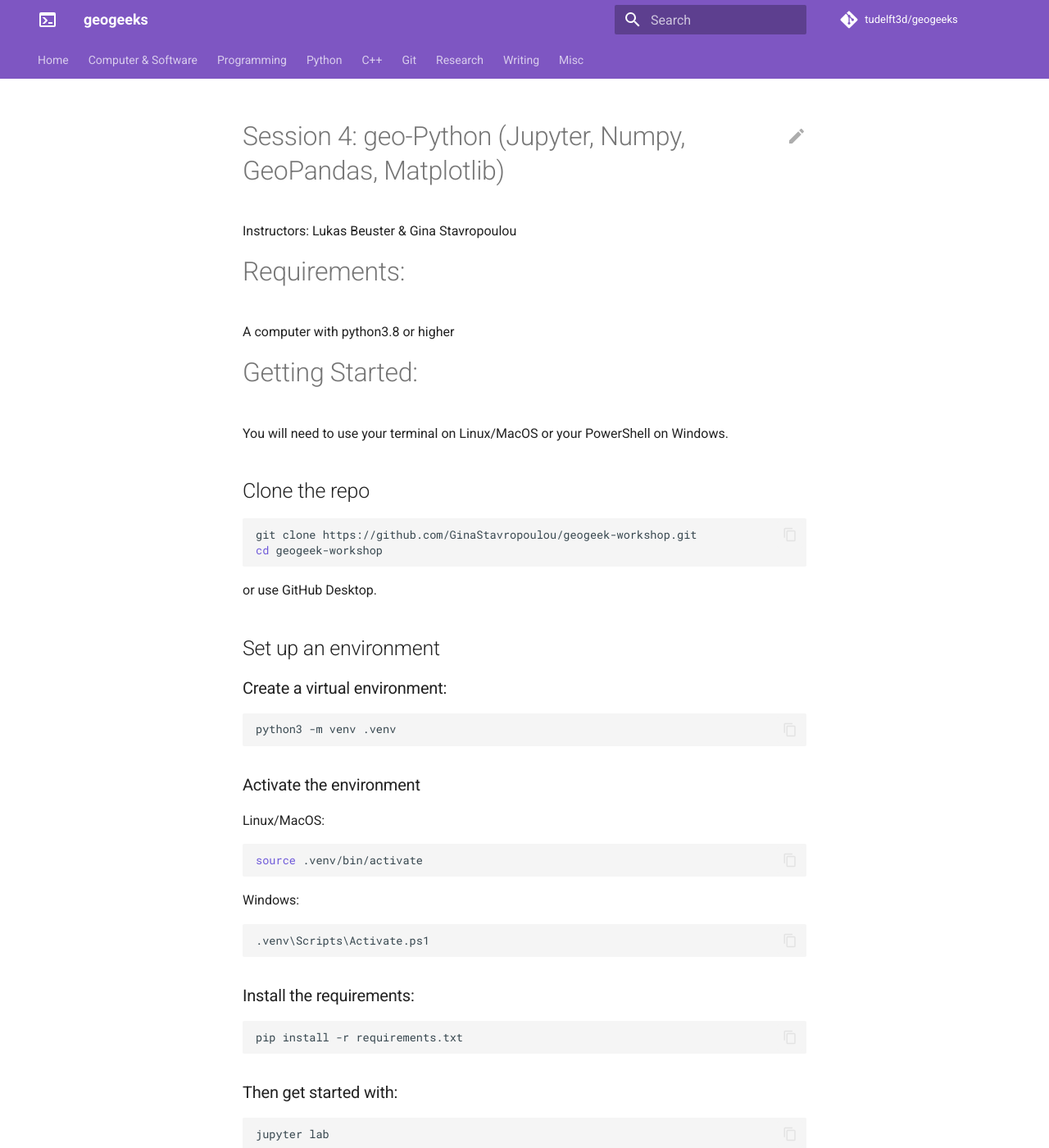
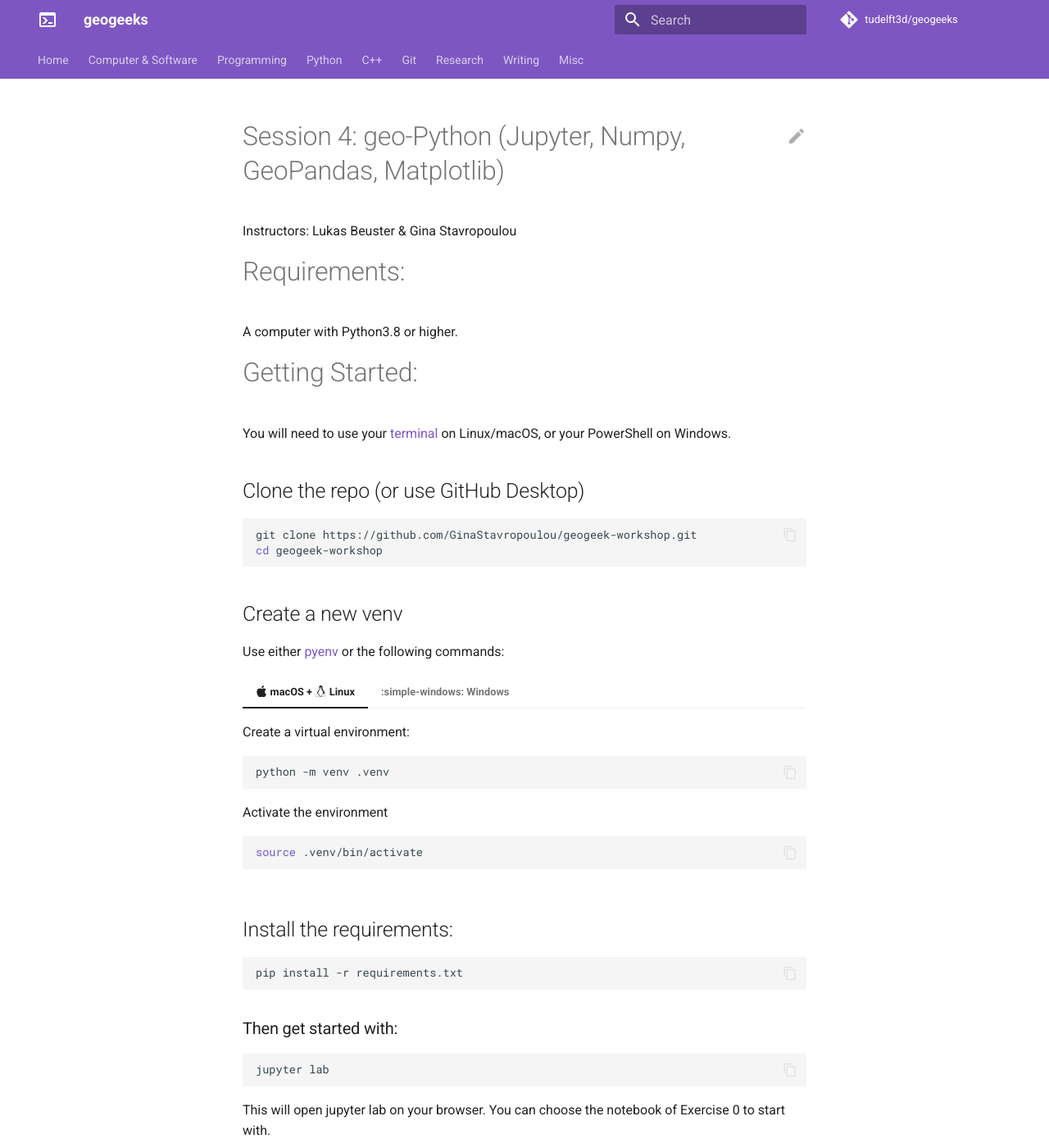
Before and after one commit to tudelft3d/geogeeks, an MkDocs documentation site: the page built from docs/1314Nov/session4/index.md, in a window 1280 px wide and 1400 px high. Shown: the whole window at 82% size. Built offline with MkDocs 1.6.1 and Material for MkDocs 9.7.7, drawn with Linux system fonts in a browser that asks for light colours; comment, search, counter and statistics services are not loaded.

Commit message:
Show what is possible with mkdocs

````diff
--- a/docs/1314Nov/session4/index.md
+++ b/docs/1314Nov/session4/index.md
@@ -7,43 +7,48 @@ Instructors: Lukas Beuster & Gina Stavropoulou
 
 # Requirements:
 
-A computer with python3.8 or higher
+A computer with Python3.8 or higher.
 
 
 # Getting Started:
 
-You will need to use your terminal on Linux/MacOS or your PowerShell on Windows.
+You will need to use your [terminal](../../computer/terminal.md) on Linux/macOS, or your PowerShell on Windows.
 
-
-##  Clone the repo
+## Clone the repo (or use GitHub Desktop)
 
 ```bash
 git clone https://github.com/GinaStavropoulou/geogeek-workshop.git
 cd geogeek-workshop
 ```
 
-or use GitHub Desktop.
+## Create a new venv
 
-## Set up an environment
+Use either [pyenv](../../python/venv.md) or the following commands:
 
-### Create a virtual environment:
-```
-python3 -m venv .venv
-```
+=== ":simple-apple: macOS + :simple-linux: Linux"
 
-### Activate the environment
+    Create a virtual environment:
+    ```
+    python -m venv .venv
+    ```
+    Activate the environment
+    ```bash
+    source .venv/bin/activate
+    ```
 
-Linux/MacOS:
-```bash
-source .venv/bin/activate
-```
+=== ":simple-windows: Windows"
 
-Windows:
-```
-.venv\Scripts\Activate.ps1
-```
+    Create a virtual environment:
+    ```
+    python -m venv .venv
+    ```
+    Activate the environment
+    ```bash
+    .venv\Scripts\Activate.ps1
+    ```
 
-### Install the requirements:
+
+## Install the requirements:
 ```bash
 pip install -r requirements.txt
 ```
````
